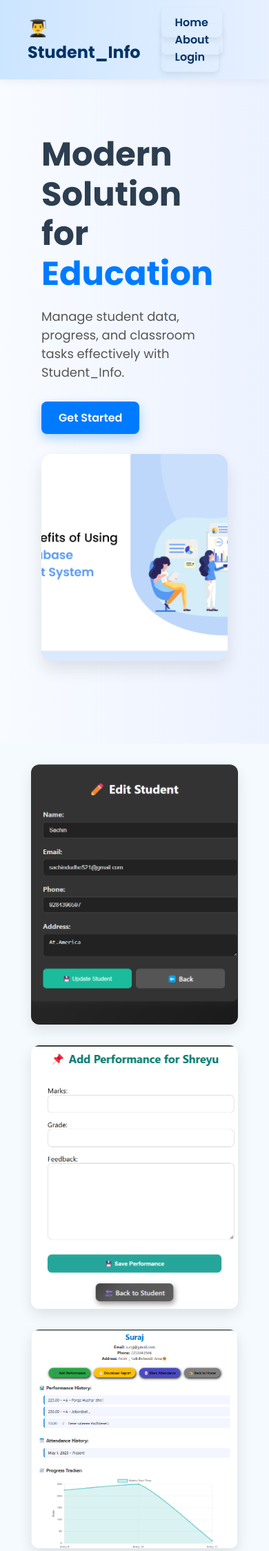
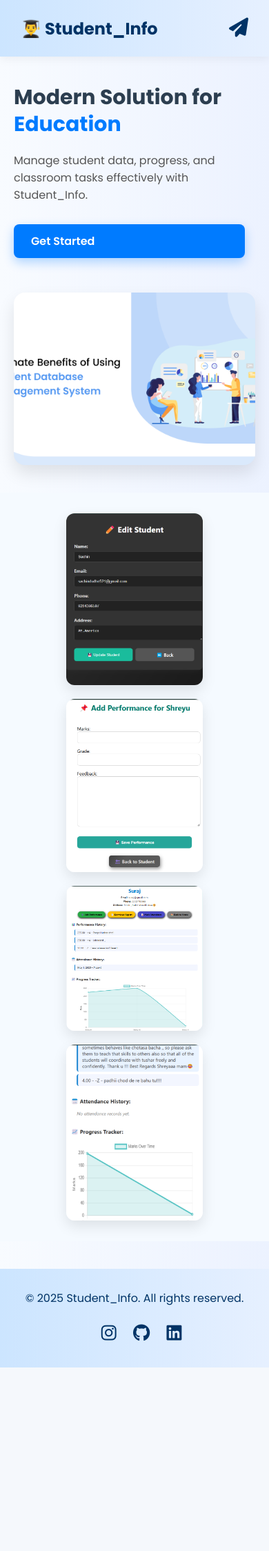
Before and after one commit to tusharsune/Student_Info, a Django app: page / in a window 390 px wide. Shown: the top 2248 px of the page at 69% size. After the commit the page ends 1982 px from the top, so only its background shows below. Run offline with Django 5.2, Linux system fonts and the light colour scheme.

Commit message:
Update index.html

```diff
--- a/studentapp/templates/index.html
+++ b/studentapp/templates/index.html
@@ -1,10 +1,9 @@
-{% load static %}
 <!DOCTYPE html>
 <html lang="en">
 
 <head>
   <meta charset="UTF-8">
-  <title class="animated-title">👨‍🎓 Student_Info</title>
+  <title>👨‍🎓 Student_Info</title>
   <link href="https://fonts.googleapis.com/css2?family=Poppins:wght@400;600;700&display=swap" rel="stylesheet">
   <link rel="stylesheet" href="https://cdnjs.cloudflare.com/ajax/libs/font-awesome/6.5.0/css/all.min.css">
   <style>
@@ -18,26 +17,33 @@
     body {
       background: linear-gradient(to right, #f8fbff, #ecf2ff);
       color: #333;
+      overflow-x: hidden;
     }
 
     .navbar {
       display: flex;
       justify-content: space-between;
       align-items: center;
-      padding: 20px 60px;
+      padding: 20px 30px;
       background: linear-gradient(90deg, #cce5ff, #e6f0ff);
       box-shadow: 0 4px 12px rgba(0, 0, 0, 0.05);
+      flex-wrap: wrap;
+      position: relative;
     }
 
     .logo {
-      margin-left: -20px;
       font-size: 24px;
       font-weight: 700;
       color: #003366;
     }
 
+    .nav-links {
+      display: flex;
+      flex-wrap: wrap;
+    }
+
     .nav-links a {
-      margin-left: 30px;
+      margin-left: 20px;
       text-decoration: none;
       color: #003366;
       font-weight: 600;
@@ -52,21 +58,68 @@
       color: #fff;
     }
 
+    .hamburger {
+      display: none;
+      font-size: 28px;
+      color: #003366;
+      cursor: pointer;
+      position: relative;
+      z-index: 1100;
+    }
+
+    .dropdown {
+      display: none;
+      flex-direction: column;
+      position: absolute;
+      top: 70px;
+      right: 30px;
+      background: #e6f0ff;
+      border-radius: 8px;
+      box-shadow: 0 6px 12px rgba(0, 0, 0, 0.1);
+      padding: 10px 0;
+      z-index: 1000;
+    }
+
+    .dropdown a {
+      padding: 10px 20px;
+      color: #003366;
+      text-decoration: none;
+      font-weight: 600;
+      white-space: nowrap;
+      transition: background 0.3s;
+    }
+
+    .dropdown a:hover {
+      background-color: #cce5ff;
+    }
+
+    @media screen and (max-width: 768px) {
+      .nav-links {
+        display: none;
+      }
+
+      .hamburger {
+        display: block;
+      }
+    }
+
     .main-content {
       display: flex;
       justify-content: space-between;
       align-items: center;
-      padding: 80px 60px;
+      padding: 60px 30px;
       flex-wrap: wrap;
+      gap: 40px;
     }
 
     .left-section {
-      max-width: 50%;
+      flex: 1 1 400px;
+      max-width: 600px;
     }
 
     .left-section h1 {
-      font-size: 48px;
-      line-height: 1.2;
+      font-size: 42px;
+      line-height: 1.3;
       margin-bottom: 20px;
       color: #2c3e50;
     }
@@ -77,7 +130,7 @@
 
     .left-section p {
       font-size: 18px;
-      margin-bottom: 40px;
+      margin-bottom: 30px;
       color: #555;
     }
 
@@ -94,18 +147,16 @@
     }
 
     .hero-buttons a:hover {
-      /* background: #0056b3; */
       background: #003366;
-      /* color: #007bff; */
       color: white;
       box-shadow: 2px 2px 2px black;
-      /* box-shadow: 0 6px 15px rgba(0, 123, 255, 0.3); */
       transform: translateY(-6px);
     }
 
     .right-section {
-      width: 45%;
-      min-height: 300px;
+      flex: 1 1 450px;
+      min-height: 380px;
+      aspect-ratio: 4 / 2;
       background-color: #fff;
       border-radius: 16px;
       box-shadow: 0 12px 25px rgba(0, 0, 0, 0.1);
@@ -128,7 +179,6 @@
       height: auto;
       border-radius: 12px;
       box-shadow: 0 8px 20px rgba(0, 0, 0, 0.1);
-      /* transition: transform 0.5s ease, box-shadow 0.5s ease, border-radius 0.5s ease; */
       transition: all 0.3s ease-in-out;
     }
 
@@ -141,7 +191,7 @@
     .footer {
       background: linear-gradient(90deg, #cce5ff, #e6f0ff);
       color: #003366;
-      padding: 30px 60px;
+      padding: 30px 30px;
       display: flex;
       justify-content: space-between;
       align-items: center;
@@ -149,7 +199,7 @@
       margin-top: 40px;
     }
 
-    .footer .footer-left {
+    .footer-left {
       font-size: 16px;
     }
 
@@ -160,7 +210,6 @@
       transition: all 0.4s ease;
     }
 
-    /* Specific hover styles */
     .social-icon.instagram:hover {
       background: linear-gradient(45deg, #F58529, #DD2A7B, #8134AF, #8A3AB9);
       -webkit-background-clip: text;
@@ -177,24 +226,49 @@
       color: #0077B5;
     }
 
+    @media screen and (max-width: 1024px) {
+      .left-section h1 {
+        font-size: 36px;
+      }
+
+      .right-section {
+        flex: 1 1 100%;
+        min-height: 250px;
+        aspect-ratio: 4 / 2;
+      }
+    }
 
     @media screen and (max-width: 768px) {
       .main-content {
         flex-direction: column;
-        align-items: flex-start;
+        padding: 40px 20px;
       }
 
       .left-section,
       .right-section {
-        width: 100%;
         max-width: 100%;
-        margin-bottom: 40px;
+        flex: 1 1 100%;
+      }
+
+      .right-section {
+        height: 30px;
+      }
+
+      .left-section h1 {
+        font-size: 30px;
+      }
+
+      .left-section p {
+        font-size: 16px;
       }
 
       .image-gallery {
-        flex-direction: column;
-        align-items: center;
         padding: 30px;
+        gap: 20px;
+      }
+
+      .image-gallery img {
+        width: 60%;
       }
 
       .footer {
@@ -203,8 +277,19 @@
         gap: 10px;
       }
 
-      .footer .footer-icons a {
-        margin: 0 10px;
+      .footer-icons {
+        margin-top: 10px;
+      }
+    }
+
+    @media screen and (max-width: 480px) {
+      .hero-buttons a {
+        display: block;
+        margin-bottom: 10px;
+      }
+
+      .right-section {
+        height: 240px;
       }
     }
   </style>
@@ -220,6 +305,12 @@
       <a href="{% url 'about' %}">About</a>
       <a href="{% url 'login' %}">Login</a>
     </div>
+    <div class="hamburger" onclick="toggleDropdown()"><i id="hamburgerIcon" class="fas fa-paper-plane"></i></div>
+    <div class="dropdown" id="dropdownMenu">
+      <a href="{% url 'home' %}">Home</a>
+      <a href="{% url 'about' %}">About</a>
+      <a href="{% url 'login' %}">Login</a>
+    </div>
   </nav>
 
   <section class="main-content">
@@ -228,21 +319,18 @@
       <p>Manage student data, progress, and classroom tasks effectively with Student_Info.</p>
       <div class="hero-buttons">
         <a href="{% url 'login' %}">Get Started</a>
-        <!-- <a href="#">View Demo</a> -->
       </div>
     </div>
     <div class="right-section"></div>
   </section>
 
-  <!-- Image Gallery Section -->
   <section class="image-gallery">
-    <img src="{% static 'images/img2.png' %}" alt="Screenshot 2">
-    <img src="{% static 'images/img3.png' %}" alt="Screenshot 3">
-    <img src="{% static 'images/img4.png' %}" alt="Screenshot 4">
-    <img src="{% static 'images/img5.png' %}" alt="Screenshot 5">
+    <img src="/static/images/img2.png" alt="Screenshot 2">
+    <img src="/static/images/img3.png" alt="Screenshot 3">
+    <img src="/static/images/img4.png" alt="Screenshot 4">
+    <img src="/static/images/img5.png" alt="Screenshot 5">
   </section>
 
-  <!-- Footer -->
   <footer class="footer">
     <div class="footer-left">
       &copy; 2025 Student_Info. All rights reserved.
@@ -253,23 +341,30 @@
       <a href="https://linkedin.com/in/tushar-sune-795035273" target="_blank" class="social-icon linkedin"><i class="fab fa-linkedin"></i></a>
     </div>
   </footer>
+
   <script>
-    let titleText = "👨‍🎓 Student_Info";
+    const dropdown = document.getElementById("dropdownMenu");
+    const hamburgerIcon = document.getElementById("hamburgerIcon");
+
+    function toggleDropdown() {
+      if (dropdown.style.display === "flex") {
+        dropdown.style.display = "none";
+        hamburgerIcon.classList.add("fa-paper-plane");
+        hamburgerIcon.classList.remove("fa-bars");
+      } else {
+        dropdown.style.display = "flex";
+        hamburgerIcon.classList.remove("fa-paper-plane");
+        hamburgerIcon.classList.add("fa-bars");
+      }
+    }
+
+    let titles = ["👨‍🎓 Student_Info", "📚 Empowering Education", "🌐 Learn and Grow"];
     let index = 0;
-    let titles = ["👨‍🎓 Student_Info", "📚 Empowering Education", "🌐 Learn and Grow"];
-
-    function changeTitle() {
+    setInterval(() => {
       document.title = titles[index % titles.length];
       index++;
-    }
-
-    // Change the title every 2 seconds
-    setInterval(changeTitle, 2000);
-
-    // Animate the title
-    // document.title = `<span class="animated-title">${titleText}</span>`;
+    }, 2000);
   </script>
-
 </body>
 
 </html>
```
